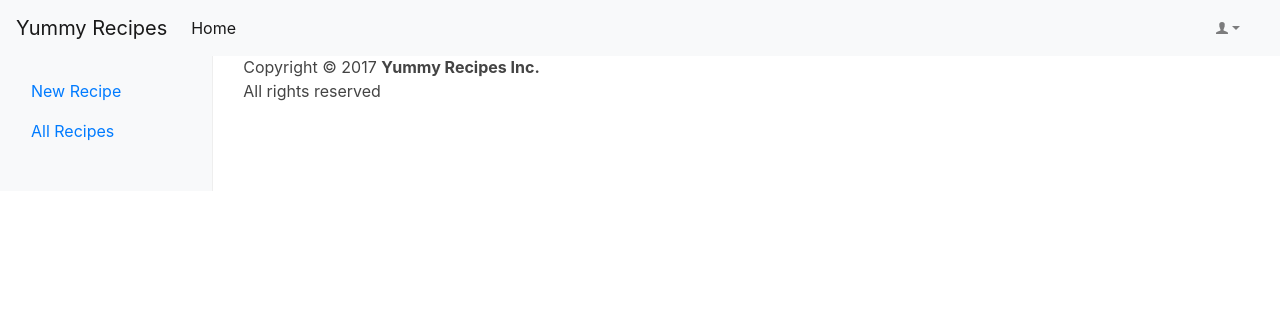
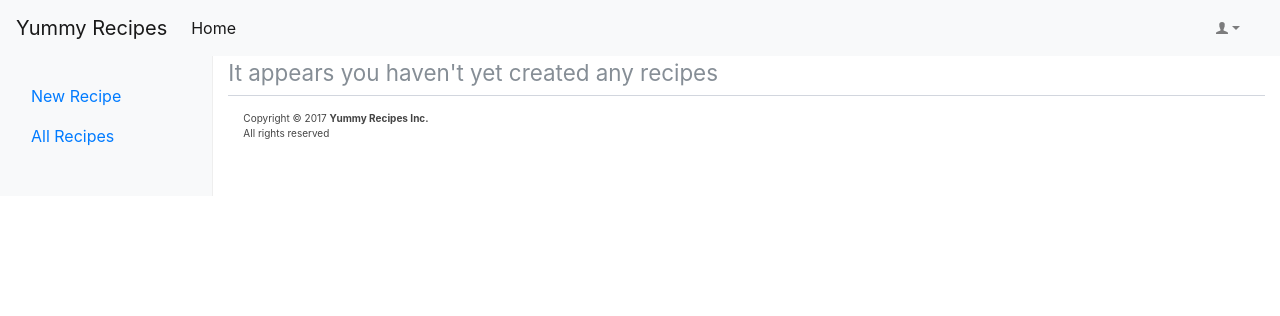
Before and after one commit to lym/yummy-recipes, a Flask app: page /dashboard in a window 1280 px wide. Shown: the top 316 px of the page. Run offline with Flask 2, Linux system fonts and the light colour scheme; data that the repository does not hold is empty; some libraries are stand-ins or nearby versions; some web fonts are replaced.

Commit message:
Update the project's main stylesheet file
- Add top padding on the bosy element to leave anough space for the
navigation bar
- Reduce the size of footer text
- Remove gutter between sidebar top and navigation bar

```diff
--- a/static/stylesheets/styles.css
+++ b/static/stylesheets/styles.css
@@ -1,3 +1,7 @@
+body {
+  padding-top: 3.5rem;
+}
+
 /* User details section */
 .user-details {
   padding-left: 25px;
@@ -10,7 +14,7 @@
 /* Sidebar */
 .sidebar {
   position: fixed;
-  top: 51px;
+  /* top: 51px; */
   bottom: 0;
   left: 0;
   z-index: 1000;
@@ -47,4 +51,5 @@
   padding: 15px;
   color: #444;
   border-top: 1px solid #d2d6de;
+  font-size: x-small;
 }
```
